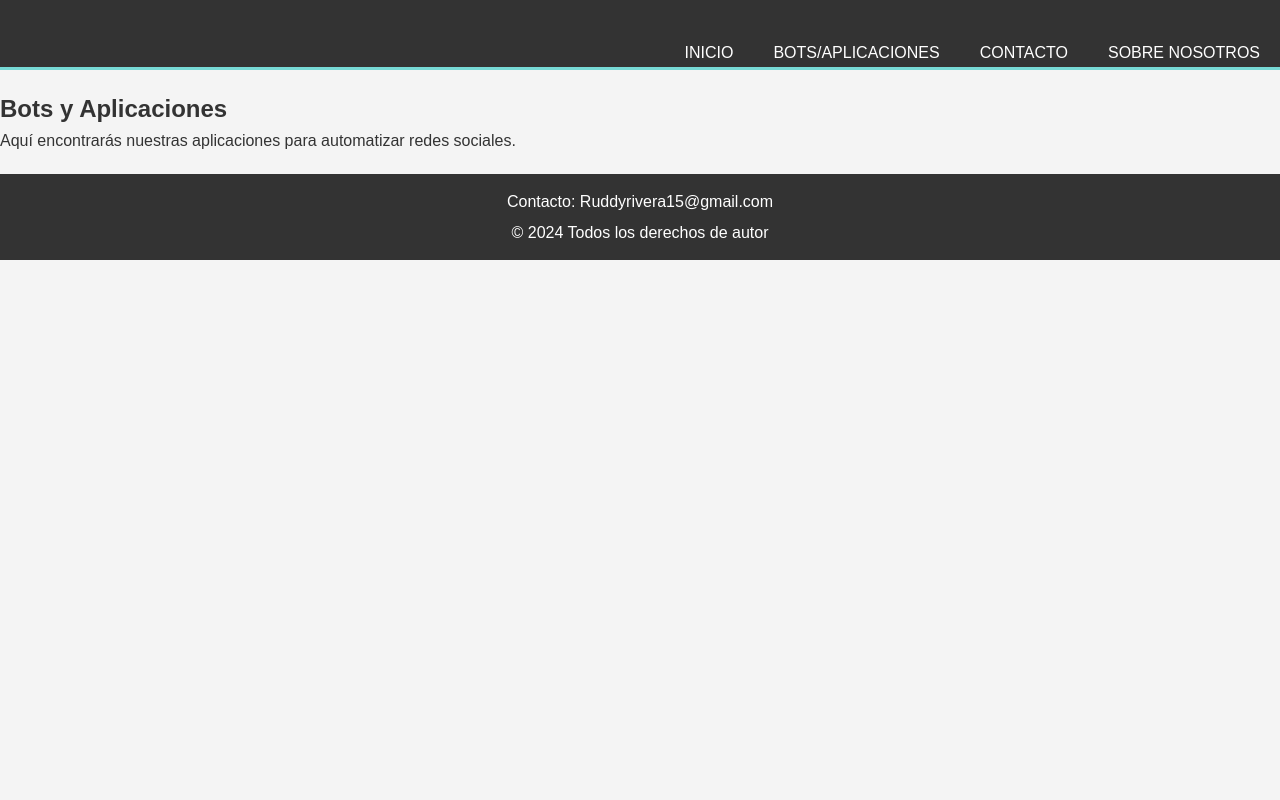
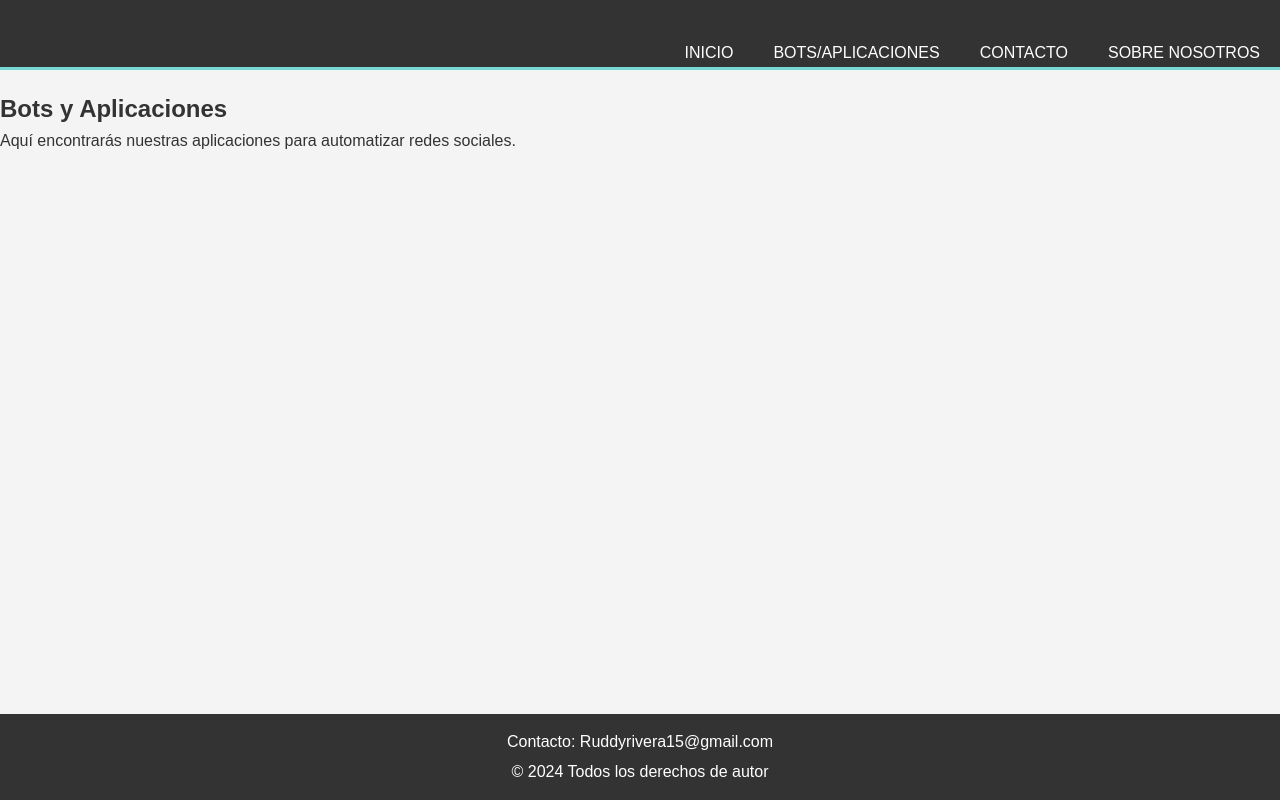
Before and after one commit to Ruddypckl/Ruddypcklgithub.io, a plain HTML site: page bots.html in a window 1280 px wide. Drawn offline with Linux system fonts and the light colour scheme.

Commit message:
Fijar el pie de página en la parte inferior

```diff
--- a/styles.css
+++ b/styles.css
@@ -83,9 +83,8 @@ footer {
     color: #fff;
     text-align: center;
     padding: 10px 0;
-    position: relative;
     width: 100%;
-    bottom: 0;
+    margin-top: auto;
 }
 
 footer p {
```
